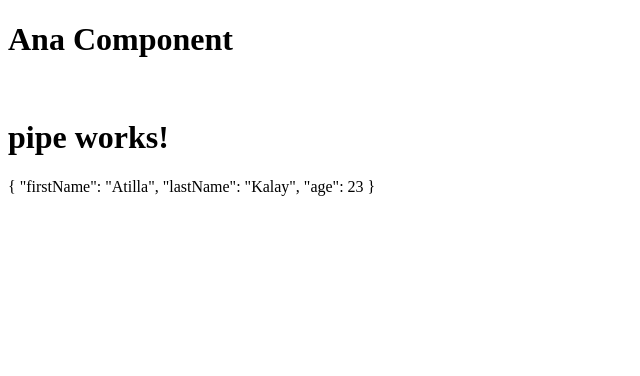
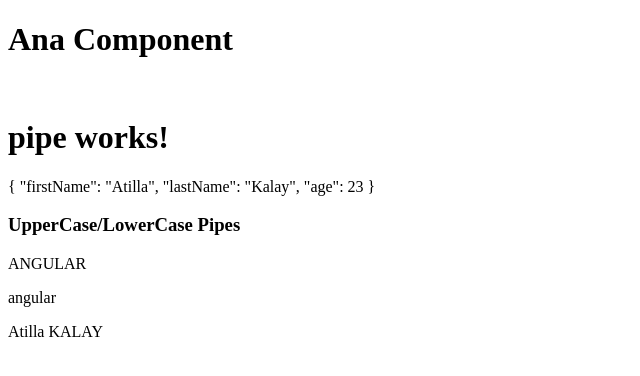
Before and after one commit to atillakalay/TurkcellAngularCourse, an Angular app in the folder angularapp/: page / in a window 1280 px wide. Shown: the top 376 px of the page, without its empty margins (0-640 px from the left). Built offline with nearby package versions, Linux system fonts and the light colour scheme.

Commit message:
UpperCase/LowerCase Pipes tutorial completed.

```diff
--- a/angularapp/src/app/pipes/pipe/pipe.component.html
+++ b/angularapp/src/app/pipes/pipe/pipe.component.html
@@ -1,2 +1,6 @@
 <h1>pipe works!</h1>
 <p>{{person1 | json}}</p>
+<h3>UpperCase/LowerCase Pipes</h3>
+<p>{{'Angular'|uppercase}}</p>
+<p>{{'Angular'|lowercase}}</p>
+<p>{{person1.firstName|titlecase}} {{person1.lastName|uppercase}}</p>
```
